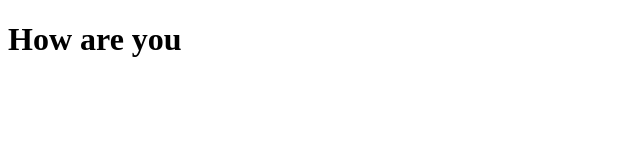
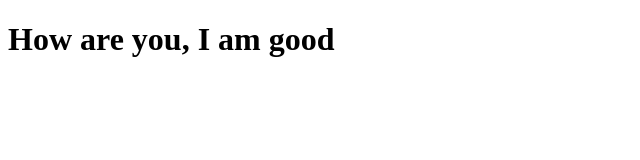
Before and after one commit to Ayodesire1a2b/GitHub, a plain HTML site: page index.html in a window 1280 px wide. Shown: the whole page, without its empty margins (0-640 px from the left). Drawn offline with Linux system fonts and the light colour scheme.

Commit message:
made changes

```diff
--- a/index.html
+++ b/index.html
@@ -6,6 +6,6 @@
     <title>Document</title>
 </head>
 <body>
-    <h1>How are you</h1>
+    <h1>How are you, I am good</h1>
 </body>
 </html>
```
